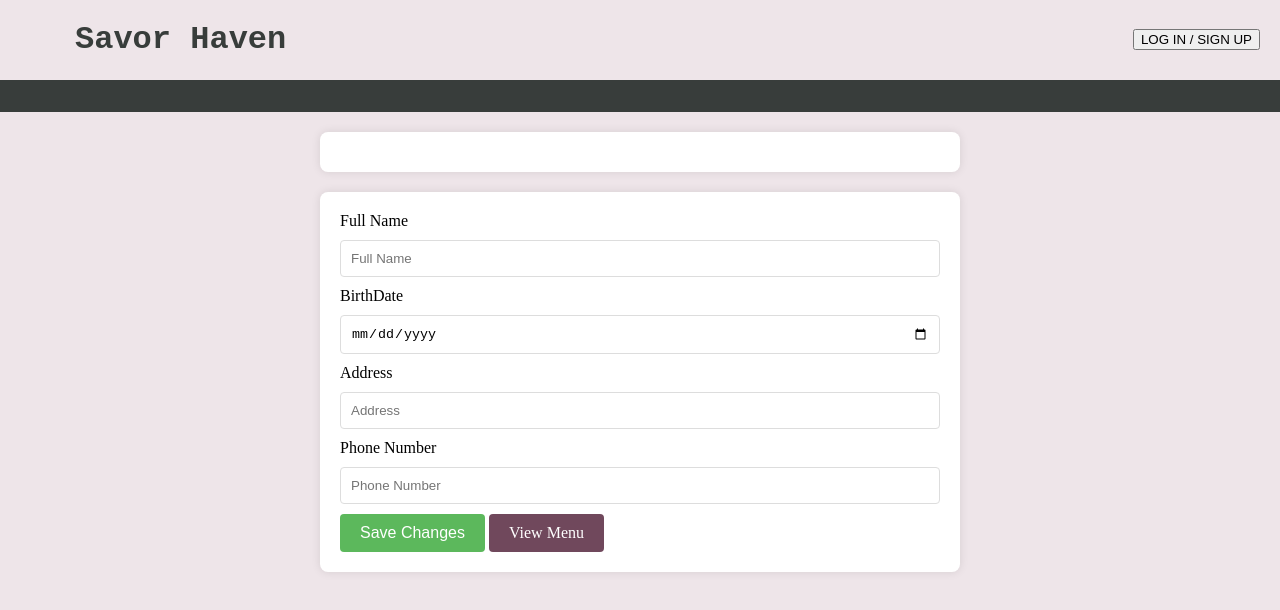
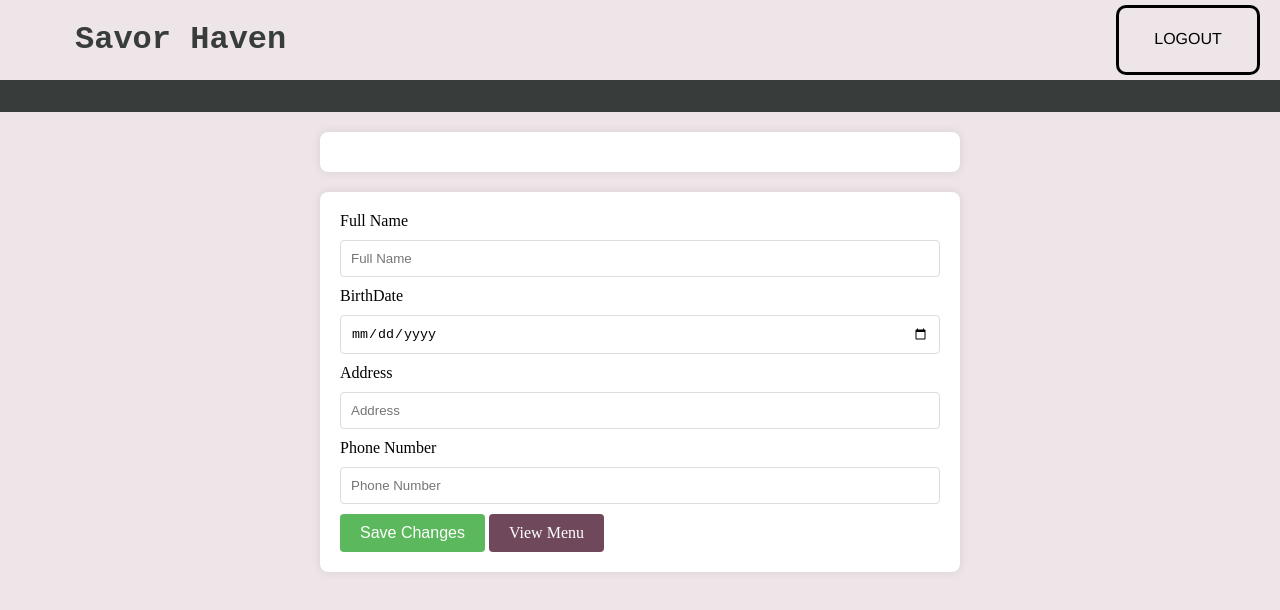
Before and after one commit to amrrwael/Delivery-website-Hits, a plain HTML site: page html/profile.html in a window 1280 px wide. Drawn offline with nearby package versions, Linux system fonts and the light colour scheme; no server answers; a web font is replaced by a local one.

Commit message:
Update profile.html

```diff
--- a/html/profile.html
+++ b/html/profile.html
@@ -39,11 +39,9 @@
                     </a>
                 </div>
             </div>
-            <a href="/html/login.html">
-                <button id="authButton" class="btnLogin" role="btnLogin">
-                    <span class="text">LOG IN / SIGN UP</span>
-                </button>
-            </a>
+            <button onclick="logout()" id="logOutBtn" class="logOutBtn" role="logOutBtn">
+                <span class="text">Logout</span>
+            </button>
         </div>
     </header>
     <div class="navbar"></div>
```
